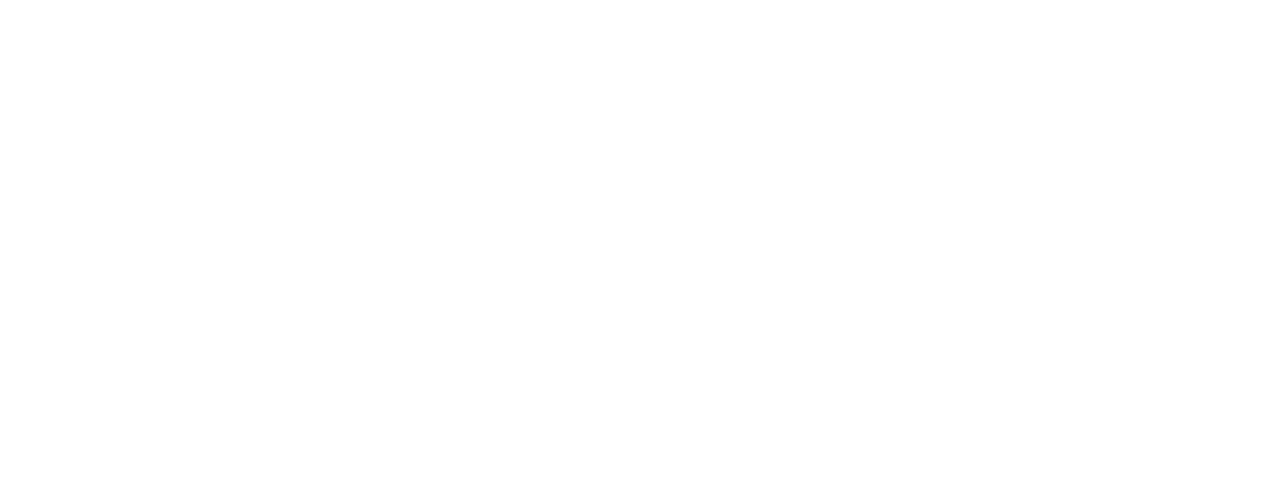
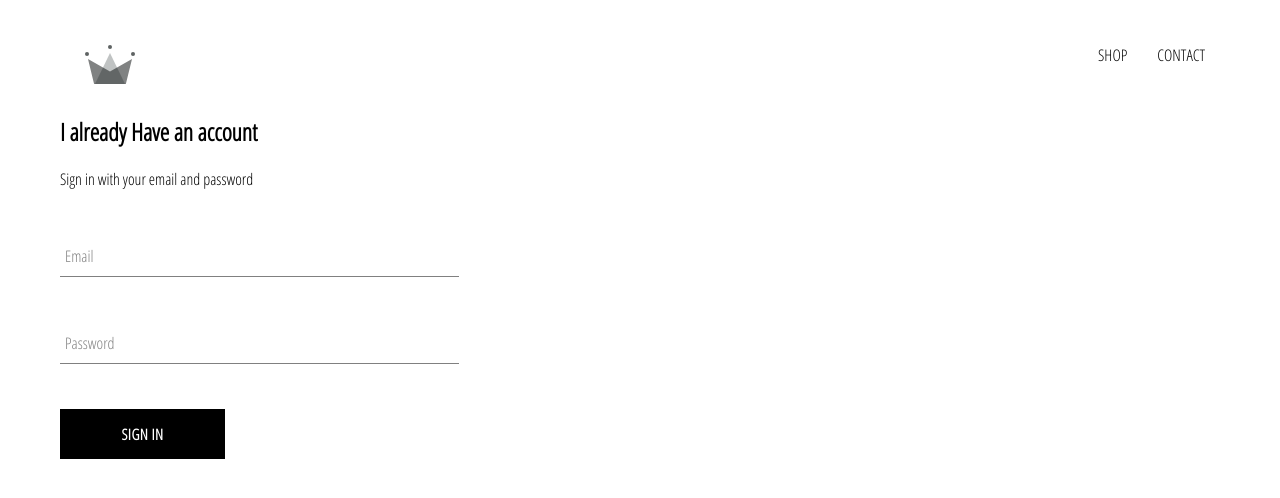
Before and after one commit to anishlp7/e-commerce, a React (Create React App) app: page /signin in a window 1280 px wide. Shown: the top 498 px of the page. Built offline with nearby package versions, Linux system fonts and the light colour scheme.

Commit message:
Added React Forms for signin and also styling

```diff
--- a/src/App.css
+++ b/src/App.css
@@ -2,3 +2,8 @@
     font-family: 'Open Sans Condensed';
     padding: 20px 60px;
 }
+
+a{
+    text-decoration: none;
+    color: black;
+}
--- a/src/App.js
+++ b/src/App.js
@@ -3,14 +3,18 @@
 import './App.css';
 import { Switch,Route } from 'react-router-dom';
 import ShopPage from './pages/shop-pages/shop';
+import SignInAndSignUp from './pages/sign-in-and-sign-up/sign-in-and-sign-up';
+import Header from './Components/Header/header'
 
 
 function App() {
   return (
     <div className="App">
+    <Header />
     <Switch>
       <Route exact path="/" component={Homepage}/>
       <Route path="/shop" component={ShopPage}/>
+      <Route path="/signin" component={SignInAndSignUp} />
     </Switch>
     </div>
   );
--- /dev/null
+++ b/src/Components/Header/header.jsx
@@ -0,0 +1,19 @@
+import React from 'react';
+
+import './header.scss';
+import { Link } from 'react-router-dom';
+import {ReactComponent as Logo } from '../../assets/crown.svg'
+
+const Header = () => (
+    <div className='header'>
+        <Link to='/' className='logo-container'>
+            <Logo />
+        </Link>
+        <div className='options'>
+            <Link to='/shop' className='option'>SHOP</Link>
+            <Link to='/contact' className='option'>CONTACT</Link>
+        </div>
+    </div>
+)
+
+export default Header;
--- /dev/null
+++ b/src/Components/Header/header.scss
@@ -0,0 +1,25 @@
+.header {
+    height: 70px;
+    width: 100%;
+    display: flex;
+    justify-content: space-between;
+    margin-bottom: 25px;
+
+    .logo-container {
+      height: 100%;
+      width: 70px;
+      padding: 25px;
+    }
+
+    .options {
+      width: 50%;
+      height: 100%;
+      display: flex;
+      align-items: center;
+      justify-content: flex-end;
+
+      .option {
+        padding: 10px 15px;
+      }
+    }
+  }
--- /dev/null
+++ b/src/Components/custom-button/custom-button.jsx
@@ -0,0 +1,11 @@
+import React from 'react';
+
+import './custom-button.scss';
+
+const CustomButton = ({children,...OtherProps}) => (
+   <button className='custom-button' {...OtherProps}>
+    {children}
+   </button>
+)
+
+export default CustomButton;
--- /dev/null
+++ b/src/Components/custom-button/custom-button.scss
@@ -0,0 +1,23 @@
+
+.custom-button {
+    min-width: 165px;
+    width: auto;
+    height: 50px;
+    letter-spacing: 0.5px;
+    line-height: 50px;
+    padding: 0 35px 0 35px;
+    font-size: 15px;
+    background-color: black;
+    color: white;
+    text-transform: uppercase;
+    font-family: 'Open Sans Condensed';
+    font-weight: bolder;
+    border: none;
+    cursor: pointer;
+
+    &:hover {
+      background-color: white;
+      color: black;
+      border: 1px solid black;
+    }
+  }
--- /dev/null
+++ b/src/Components/form-input/form-input.jsx
@@ -0,0 +1,18 @@
+import React from 'react';
+
+import './form-input.scss';
+
+const FormInput = ({handleSubmit,label,...OtherProps}) => (
+    <div className='group'>
+        <input className='form-input' onChange={handleSubmit} {...OtherProps} />
+            {
+                label ?
+                (<label className={`${OtherProps.value.length ? 'shrink' : '' } form-input-label`}>
+                    {label}
+                </label>)
+                :null
+            }
+    </div>
+)
+
+export default FormInput;
--- /dev/null
+++ b/src/Components/form-input/form-input.scss
@@ -0,0 +1,54 @@
+$sub-color: grey;
+$main-color: black;
+
+@mixin shrinkLabel {
+  top: -14px;
+  font-size: 12px;
+  color: $main-color;
+}
+
+.group {
+  position: relative;
+  margin: 45px 0;
+
+  .form-input {
+    background: none;
+    background-color: white;
+    color: $sub-color;
+    font-size: 18px;
+    padding: 10px 10px 10px 5px;
+    display: block;
+    width: 100%;
+    border: none;
+    border-radius: 0;
+    border-bottom: 1px solid $sub-color;
+    margin: 25px 0;
+
+    &:focus {
+      outline: none;
+    }
+
+    &:focus ~ .form-input-label {
+      @include shrinkLabel();
+    }
+  }
+
+  input[type='password'] {
+    letter-spacing: 0.3em;
+  }
+
+  .form-input-label {
+    color: $sub-color;
+    font-size: 16px;
+    font-weight: normal;
+    position: absolute;
+    pointer-events: none;
+    left: 5px;
+    top: 10px;
+    transition: 300ms ease all;
+
+    &.shrink {
+      @include shrinkLabel();
+    }
+  }
+}
--- /dev/null
+++ b/src/Components/sign-in/sign-in.jsx
@@ -0,0 +1,59 @@
+import React from "react";
+
+import FormInput from "../form-input/form-input";
+import CustomButton from '../custom-button/custom-button'
+import "./sign-in.scss";
+
+class SignIn extends React.Component {
+  constructor() {
+    super();
+
+    this.state = {
+      email: "",
+      password: ""
+    };
+  }
+
+  handleSubmit = event => {
+    event.preventDefault();
+
+    this.setState({ email: "", password: "" });
+  };
+
+  handleChange = event => {
+    const { value, name } = event.target;
+
+    this.setState({ [name]: value });
+  };
+
+  render() {
+    return (
+      <div className="sign-in">
+        <h2>I already Have an account</h2>
+        <span>Sign in with your email and password</span>
+
+        <form onSubmit={this.handleSubmit}>
+          <FormInput
+            label="Email"
+            type="email"
+            name="email"
+            value={this.state.email}
+            handleChange={this.handleChange}
+            required
+          />
+          <FormInput
+            label="Password"
+            type="password"
+            name="email"
+            value={this.state.email}
+            handleChange={this.handleChange}
+            required
+          />
+         <CustomButton>Sign In</CustomButton>
+        </form>
+      </div>
+    );
+  }
+}
+
+export default SignIn;
--- /dev/null
+++ b/src/Components/sign-in/sign-in.scss
@@ -0,0 +1,3 @@
+.sign-in {
+    width: 30vw;
+}
--- /dev/null
+++ b/src/pages/sign-in-and-sign-up/sign-in-and-sign-up.jsx
@@ -0,0 +1,12 @@
+import React from 'react';
+
+import SignIn from '../../Components/sign-in/sign-in'
+import './sign-in-and-sign-up.scss';
+
+const SignInAndSignUp = () => (
+    <div className='sign-in-and-sign-up'>
+        <SignIn />
+    </div>
+)
+
+export default SignInAndSignUp;
```
Also changed, not shown: src/assets/crown.svg (added), src/pages/sign-in-and-sign-up/sign-in-and-sign-up.scss (added).
